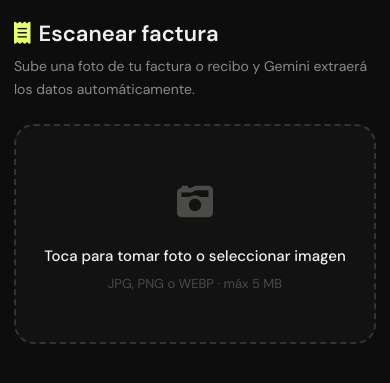
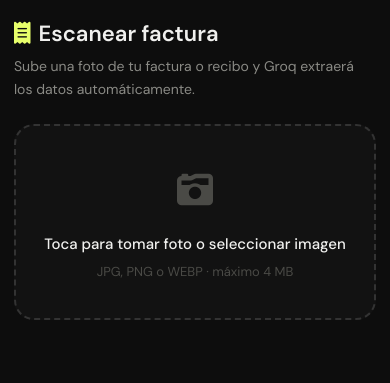
Before and after one commit to DIEGO041012/Orion-360, a Flask app: page /escanear_factura in a window 390 px wide. Shown: the part 56-439 px from the top of the page. Run offline with Flask 3, Linux system fonts and the light colour scheme; a user stored in the database is signed in; grey boxes marked "Sample" are stand-in pictures; a database or web service that is not in the repository returns one stand-in record (values such as "Sample title"); some libraries are stand-ins or nearby versions.

Commit message:
se integra la ia para facturacion y asistente

````diff
--- a/app.py
+++ b/app.py
@@ -23,6 +23,7 @@ import psycopg2
 import psycopg2.extras
 from werkzeug.security import generate_password_hash, check_password_hash
 from werkzeug.utils import secure_filename
+from groq import Groq
 from google import genai
 from google.genai import types
 from PIL import Image
@@ -466,42 +467,90 @@ except Exception as e:
 
 
 # ══════════════════════════════════════════════════════════
-# CONFIGURACIÓN GEMINI (nueva librería google-genai)
-# ══════════════════════════════════════════════════════════
-
-def inicializar_gemini():
-    api_key = app.config.get('GEMINI_API_KEY')
-    if not api_key or api_key == 'your_gemini_api_key_here':
-        print('⚠️ GEMINI_API_KEY no configurado.')
+# CONFIGURACIÓN GROQ
+# ══════════════════════════════════════════════════════════
+
+def inicializar_groq():
+    api_key = app.config.get('GROQ_API_KEY')
+
+    if not api_key:
+        print('⚠️ GROQ_API_KEY no configurada; la función de asistente no funcionará.')
         return None
-    try:
-        cliente = genai.Client(api_key=api_key)
-        print('✅ Gemini API inicializada correctamente.')
+
+    try:
+        cliente = Groq(api_key=api_key)
+        print('✅ Groq API inicializada correctamente.')
         return cliente
     except Exception as e:
-        print('⚠️ No se pudo inicializar Gemini:', str(e)[:180])
+        print('⚠️ No se pudo inicializar Groq:', str(e)[:180])
         return None
 
 
-def generar_respuesta_gemini(prompt, imagen_binaria=None, mime_type=None):
-    if model is None:
-        raise RuntimeError('GEMINI_API_KEY no está configurado o el modelo no se inició.')
-
-    contenido = ['Responde siempre en español.', prompt]
+groq_client = inicializar_groq()
+
+
+def generar_respuesta_groq(prompt, imagen_binaria=None, mime_type=None):
+    if groq_client is None:
+        raise RuntimeError('GROQ_API_KEY no está configurada o Groq no se inició.')
+
+    # Modelo rápido para texto
+    modelo_texto = 'llama-3.3-70b-versatile'
+
+    # Modelo multimodal para imágenes/facturas
+    modelo_vision = 'meta-llama/llama-4-maverick-17b-128e-instruct'
 
     if imagen_binaria and mime_type:
-        contenido.append(
-            types.Part.from_bytes(data=imagen_binaria, mime_type=mime_type)
+        imagen_base64 = base64.b64encode(imagen_binaria).decode('utf-8')
+
+        messages = [
+            {
+                'role': 'system',
+                'content': 'Responde siempre en español. Si se solicita JSON, responde únicamente JSON válido.'
+            },
+            {
+                'role': 'user',
+                'content': [
+                    {
+                        'type': 'text',
+                        'text': prompt
+                    },
+                    {
+                        'type': 'image_url',
+                        'image_url': {
+                            'url': f'data:{mime_type};base64,{imagen_base64}'
+                        }
+                    }
+                ]
+            }
+        ]
+
+        respuesta = groq_client.chat.completions.create(
+            model=modelo_vision,
+            messages=messages,
+            temperature=0.1,
+            max_completion_tokens=1024
         )
 
-    respuesta = model.models.generate_content(
-        model='gemini-2.0-flash',
-        contents=contenido
-    )
-    return respuesta.text
-
-
-model = inicializar_gemini()
+    else:
+        messages = [
+            {
+                'role': 'system',
+                'content': 'Responde siempre en español, claro y útil.'
+            },
+            {
+                'role': 'user',
+                'content': prompt
+            }
+        ]
+
+        respuesta = groq_client.chat.completions.create(
+            model=modelo_texto,
+            messages=messages,
+            temperature=0.4,
+            max_completion_tokens=1200
+        )
+
+    return respuesta.choices[0].message.content
 
 # ══════════════════════════════════════════════════════════
 # CONFIGURACIÓN ARCHIVOS & FILTROS JINJA
@@ -2540,7 +2589,7 @@ def editar_idea(id):
 
 
 # ══════════════════════════════════════════════════════════
-# ASISTENTE (Gemini)
+# ASISTENTE (Groq)
 # ══════════════════════════════════════════════════════════
 
 @app.route('/asistente')
@@ -2553,53 +2602,161 @@ def asistente():
 @login_required
 def consultar():
     consulta_usuario = request.form.get('consulta', '')
-    imagen           = request.files.get('imagen', None)
+    imagen = request.files.get('imagen', None)
 
     if not consulta_usuario:
         return jsonify({"error": "Consulta vacía", "mensaje": "⚠️ Consulta vacía"}), 400
 
     imagen_binaria = None
-    mime_type      = None
+    mime_type = None
+
     if imagen and imagen.filename != "":
         try:
             imagen_binaria = imagen.read()
+
             if imagen_binaria:
                 tipo = imagen.mimetype.split("/")[-1]
+
                 if tipo == "jpg":
                     tipo = "jpeg"
+
                 mime_type = f"image/{tipo}"
+
         except Exception as e:
-            return jsonify({"error": str(e), "mensaje": f"❌ Error al procesar la imagen: {str(e)}"}), 500
-
-    try:
-        texto_respuesta = generar_respuesta_gemini(consulta_usuario, imagen_binaria, mime_type)
+            return jsonify({
+                "error": str(e),
+                "mensaje": f"❌ Error al procesar la imagen: {str(e)}"
+            }), 500
+
+    try:
+        texto_respuesta = generar_respuesta_groq(
+            consulta_usuario,
+            imagen_binaria,
+            mime_type
+        )
+
         return jsonify({"mensaje": texto_respuesta})
+
     except Exception as e:
-        return jsonify({"error": str(e), "mensaje": f"❌ Error al procesar la consulta: {str(e)}"}), 500
-
-
-@app.route('/gemini_status')
-@login_required
-def gemini_status():
+        return jsonify({
+            "error": str(e),
+            "mensaje": f"❌ Error al procesar la consulta: {str(e)}"
+        }), 500
+
+
+@app.route('/groq_status')
+@login_required
+def groq_status():
     return jsonify({
-        "enabled": model is not None,
-        "message": "Gemini está configurado." if model is not None else "Gemini no está disponible. Verifica GEMINI_API_KEY."
+        "enabled": groq_client is not None,
+        "message": "Groq está configurado." if groq_client is not None else "Groq no está disponible. Verifica GROQ_API_KEY."
     })
 
-
-# ══════════════════════════════════════════════════════════
-# ESCÁNER DE FACTURAS
+# ══════════════════════════════════════════════════════════
+# CONFIGURACIÓN GROQ
+# ══════════════════════════════════════════════════════════
+
+from groq import Groq
+
+def inicializar_groq():
+    api_key = app.config.get('GROQ_API_KEY')
+
+    if not api_key:
+        print('⚠️ GROQ_API_KEY no configurada.')
+        return None
+
+    try:
+        cliente = Groq(api_key=api_key)
+        print('✅ Groq API inicializada correctamente.')
+        return cliente
+    except Exception as e:
+        print('⚠️ No se pudo inicializar Groq:', str(e)[:180])
+        return None
+
+
+groq_client = inicializar_groq()
+
+
+def generar_respuesta_groq(prompt, imagen_binaria=None, mime_type=None):
+    if groq_client is None:
+        raise RuntimeError('GROQ_API_KEY no está configurada o Groq no se inició.')
+
+    modelo_texto = 'llama-3.3-70b-versatile'
+    modelo_vision = 'meta-llama/llama-4-scout-17b-16e-instruct'
+
+    if imagen_binaria and mime_type:
+        imagen_base64 = base64.b64encode(imagen_binaria).decode('utf-8')
+
+        respuesta = groq_client.chat.completions.create(
+            model=modelo_vision,
+            messages=[
+                {
+                    "role": "system",
+                    "content": (
+                        "Eres ORION, el asistente inteligente de Orion 360. "
+                        "Responde siempre en español. Si se solicita JSON, "
+                        "devuelve únicamente JSON válido."
+                    )
+                },
+                {
+                    "role": "user",
+                    "content": [
+                        {"type": "text", "text": prompt},
+                        {
+                            "type": "image_url",
+                            "image_url": {
+                                "url": f"data:{mime_type};base64,{imagen_base64}"
+                            }
+                        }
+                    ]
+                }
+            ],
+            temperature=0.1,
+            max_completion_tokens=1024,
+            response_format={"type": "json_object"}
+        )
+    else:
+        respuesta = groq_client.chat.completions.create(
+            model=modelo_texto,
+            messages=[
+                {
+                    "role": "system",
+                    "content": (
+                        "Eres ORION, el asistente inteligente de Orion 360. "
+                        "Ayudas con agenda, finanzas, deudas, préstamos, gastos, "
+                        "ingresos, tareas, compras, ideas y configuración. "
+                        "Responde claro, útil, práctico y siempre en español. "
+                        "No inventes datos privados si no fueron consultados desde la app."
+                    )
+                },
+                {"role": "user", "content": prompt}
+            ],
+            temperature=0.4,
+            max_completion_tokens=1200
+        )
+
+    return respuesta.choices[0].message.content
+
+
+# ══════════════════════════════════════════════════════════
+# ESCÁNER DE FACTURAS (Groq)
 # ══════════════════════════════════════════════════════════
 
 @app.route('/escanear_factura', methods=['GET'])
 @login_required
 def escanear_factura():
-    conn   = get_db_connection()
+    conn = get_db_connection()
     cursor = conn.cursor()
-    cursor.execute('SELECT id, nombre FROM categorias WHERE usuario_id = ?', (current_user.id,))
+
+    cursor.execute(
+        'SELECT id, nombre FROM categorias WHERE usuario_id = ?',
+        (current_user.id,)
+    )
     categorias = cursor.fetchall()
+
     cursor.close()
     conn.close()
+
     return render_template('escanear_factura.html', categorias=categorias)
 
 
@@ -2613,53 +2770,87 @@ def procesar_factura():
 
     try:
         imagen_binaria = imagen.read()
+
+        if not imagen_binaria:
+            return jsonify({'error': 'La imagen está vacía'}), 400
+
+        # Groq con base64 funciona mejor con imágenes no muy pesadas
+        if len(imagen_binaria) > 4 * 1024 * 1024:
+            return jsonify({'error': 'La imagen es muy pesada. Usa una imagen menor a 4 MB.'}), 400
+
         tipo = imagen.mimetype.split('/')[-1]
+
         if tipo == 'jpg':
             tipo = 'jpeg'
+
+        if tipo not in ['jpeg', 'png', 'webp']:
+            return jsonify({'error': 'Formato no soportado. Usa JPG, PNG o WEBP.'}), 400
+
         mime_type = f'image/{tipo}'
+
     except Exception as e:
         return jsonify({'error': f'Error al leer la imagen: {str(e)}'}), 500
 
-    prompt = """Analiza esta factura o recibo y extrae la información en formato JSON.
-Responde ÚNICAMENTE con el JSON, sin texto adicional, sin bloques de código, sin explicaciones.
+    prompt = f"""Analiza esta factura o recibo y extrae la información en formato JSON.
+
+Fecha de hoy: {date.today().isoformat()}
+
+Responde ÚNICAMENTE con JSON válido.
+No uses markdown.
+No uses bloques de código.
+No agregues explicaciones.
+
 El JSON debe tener exactamente estas claves:
-{
+{{
   "descripcion": "nombre del establecimiento o descripción del gasto",
   "monto": 0.00,
   "fecha": "YYYY-MM-DD"
-}
-Si no puedes leer algún campo con certeza, usa estos valores por defecto:
-- descripcion: "Gasto escaneado"
-- monto: 0.00
-- fecha: fecha de hoy en formato YYYY-MM-DD
-Responde SOLO el JSON, nada más."""
-
-    try:
-        resultado = generar_respuesta_gemini(prompt, imagen_binaria, mime_type)
-
-        # Limpiar la respuesta por si Gemini agrega texto extra
-        resultado = resultado.strip()
-        if resultado.startswith('```'):
-            resultado = resultado.split('```')[1]
-            if resultado.startswith('json'):
-                resultado = resultado[4:]
-        resultado = resultado.strip()
+}}
+
+Reglas:
+- "descripcion" debe ser corta y clara.
+- "monto" debe ser numérico, sin símbolo de moneda, sin puntos de miles.
+- "fecha" debe estar en formato YYYY-MM-DD.
+- Si el recibo está en español, interpreta total, subtotal, valor pagado o total a pagar.
+- Si no puedes leer algún campo con certeza, usa:
+  - descripcion: "Gasto escaneado"
+  - monto: 0.00
+  - fecha: "{date.today().isoformat()}"
+
+Responde SOLO JSON válido."""
+
+    try:
+        resultado = generar_respuesta_groq(prompt, imagen_binaria, mime_type)
+        resultado = (resultado or '').strip()
+
+        # Limpieza defensiva por si el modelo devuelve texto extra
+        resultado = resultado.replace('```json', '').replace('```', '').strip()
+
+        inicio = resultado.find('{')
+        fin = resultado.rfind('}')
+
+        if inicio != -1 and fin != -1:
+            resultado = resultado[inicio:fin + 1]
 
         datos = json.loads(resultado)
 
-        # Validar y limpiar los datos
         descripcion = str(datos.get('descripcion', 'Gasto escaneado')).strip()
-        fecha       = str(datos.get('fecha', date.today().isoformat())).strip()
+        fecha = str(datos.get('fecha', date.today().isoformat())).strip()
+
+        monto_raw = datos.get('monto', 0)
+
         try:
-            monto = float(datos.get('monto', 0))
+            monto = float(str(monto_raw).replace('$', '').replace(',', '').strip())
         except (ValueError, TypeError):
             monto = 0.0
 
-        # Validar formato de fecha
         try:
             datetime.strptime(fecha, '%Y-%m-%d')
         except ValueError:
             fecha = date.today().isoformat()
+
+        if not descripcion:
+            descripcion = 'Gasto escaneado'
 
         return jsonify({
             'exito': True,
@@ -2669,7 +2860,6 @@ Responde SOLO el JSON, nada más."""
         })
 
     except json.JSONDecodeError:
-        # Si Gemini no devuelve JSON válido, devolver valores por defecto
         return jsonify({
             'exito': True,
             'descripcion': 'Gasto escaneado',
@@ -2677,7 +2867,9 @@ Responde SOLO el JSON, nada más."""
             'fecha': date.today().isoformat(),
             'advertencia': 'No se pudo leer la factura con claridad. Completa los datos manualmente.'
         })
+
     except Exception as e:
+        print('Error Groq factura:', e)
         return jsonify({'error': f'Error al procesar: {str(e)}'}), 500
 
 
@@ -2685,9 +2877,9 @@ Responde SOLO el JSON, nada más."""
 @login_required
 def guardar_factura():
     try:
-        fecha       = (request.form.get('fecha') or '').strip()
+        fecha = (request.form.get('fecha') or '').strip()
         descripcion = (request.form.get('descripcion') or '').strip()
-        monto_raw   = (request.form.get('monto') or '0').strip()
+        monto_raw = (request.form.get('monto') or '0').strip()
         categoria_id = request.form.get('categoria_id') or None
 
         if not fecha or not descripcion:
@@ -2700,12 +2892,17 @@ def guardar_factura():
             flash('El monto no es válido.', 'danger')
             return redirect(url_for('escanear_factura'))
 
-        conn   = get_db_connection()
+        conn = get_db_connection()
         cursor = conn.cursor()
+
         cursor.execute(
-            'INSERT INTO movimientos (fecha, descripcion, valor, tipo, usuario_id, categoria_id) VALUES (?, ?, ?, ?, ?, ?)',
+            '''
+            INSERT INTO movimientos (fecha, descripcion, valor, tipo, usuario_id, categoria_id)
+            VALUES (?, ?, ?, ?, ?, ?)
+            ''',
             (fecha, descripcion, monto, 'gasto', current_user.id, categoria_id)
         )
+
         conn.commit()
         cursor.close()
         conn.close()
@@ -2719,6 +2916,7 @@ def guardar_factura():
         return redirect(url_for('escanear_factura'))
 
 
+
 # ══════════════════════════════════════════════════════════
 # PUNTO DE ENTRADA
 # ══════════════════════════════════════════════════════════
--- a/config.py
+++ b/config.py
@@ -21,6 +21,7 @@ class Config:
     CLOUDINARY_API_KEY = os.environ.get('CLOUDINARY_API_KEY')
     CLOUDINARY_API_SECRET = os.environ.get('CLOUDINARY_API_SECRET')
     OPENWEATHER_API_KEY = os.environ.get('OPENWEATHER_API_KEY')
+    GROQ_API_KEY = os.environ.get('GROQ_API_KEY')
 
     # Flask-Mail
     MAIL_SERVER = 'smtp.gmail.com'
--- a/requirements.txt
+++ b/requirements.txt
@@ -20,3 +20,4 @@ flask-mail
 itsdangerous
 python-bidi==0.4.2
 xhtml2pdf==0.2.16
+groq
--- a/templates/escanear_factura.html
+++ b/templates/escanear_factura.html
@@ -130,6 +130,12 @@
     animation: spin 0.8s linear infinite;
 }
 @keyframes spin { to { transform: rotate(360deg); } }
+
+@media (max-width: 620px) {
+    .scanner-page { max-width: 100%; }
+    .upload-zone { padding: 36px 18px; }
+    .result-card { padding: 20px; }
+}
 </style>
 {% endblock %}
 
@@ -138,7 +144,7 @@
 
   <div class="scanner-header">
     <h1><i class="fa-solid fa-receipt" style="margin-right:8px;color:var(--accent)"></i>Escanear factura</h1>
-    <p>Sube una foto de tu factura o recibo y Gemini extraerá los datos automáticamente.</p>
+    <p>Sube una foto de tu factura o recibo y Groq extraerá los datos automáticamente.</p>
   </div>
 
   {% with messages = get_flashed_messages(with_categories=true) %}
@@ -151,35 +157,31 @@
     {% endfor %}
   {% endwith %}
 
-  <!-- Zona de carga -->
   <div class="upload-zone" id="uploadZone">
-    <input type="file" id="inputImagen" accept="image/*" capture="environment">
+    <input type="file" id="inputImagen" accept="image/jpeg,image/png,image/webp" capture="environment">
     <div class="upload-icon"><i class="fa-solid fa-camera-retro"></i></div>
     <div class="upload-title">Toca para tomar foto o seleccionar imagen</div>
-    <div class="upload-sub">JPG, PNG o WEBP · máx 5 MB</div>
+    <div class="upload-sub">JPG, PNG o WEBP · máximo 4 MB</div>
   </div>
 
-  <!-- Preview -->
   <div class="preview-section" id="previewSection">
     <div class="preview-img-wrap">
       <img id="previewImg" src="" alt="Vista previa de la factura">
     </div>
     <button class="btn-scan" id="btnScan" type="button">
       <i class="fa-solid fa-wand-magic-sparkles"></i>
-      Analizar con Gemini
+      Analizar con Groq
     </button>
     <button class="btn-reiniciar" type="button" onclick="reiniciar()">
       <i class="fa-solid fa-arrow-rotate-left"></i> Cambiar imagen
     </button>
   </div>
 
-  <!-- Loading -->
   <div class="loading-state" id="loadingState">
     <div class="spinner"></div>
-    <span>Leyendo la factura...</span>
+    <span>Leyendo la factura con Groq...</span>
   </div>
 
-  <!-- Resultado -->
   <div class="result-card" id="resultCard">
     <div>
       <h3><i class="fa-solid fa-circle-check" style="color:var(--green);margin-right:6px"></i>Datos extraídos</h3>
@@ -202,7 +204,7 @@
 
         <div style="display:grid;grid-template-columns:1fr 1fr;gap:14px;">
           <div class="form-field">
-            <label>Monto (total)</label>
+            <label>Monto total</label>
             <input type="number" name="monto" id="campoMonto" step="0.01" min="0" required>
           </div>
           <div class="form-field">
@@ -212,7 +214,7 @@
         </div>
 
         <div class="form-field">
-          <label>Categoría (opcional)</label>
+          <label>Categoría opcional</label>
           <select name="categoria_id">
             <option value="">Sin categoría</option>
             {% for cat in categorias %}
@@ -236,20 +238,45 @@
 </div>
 
 <script>
-const inputImagen  = document.getElementById('inputImagen');
-const uploadZone   = document.getElementById('uploadZone');
+const inputImagen = document.getElementById('inputImagen');
+const uploadZone = document.getElementById('uploadZone');
 const previewSection = document.getElementById('previewSection');
-const previewImg   = document.getElementById('previewImg');
+const previewImg = document.getElementById('previewImg');
 const loadingState = document.getElementById('loadingState');
-const resultCard   = document.getElementById('resultCard');
-const btnScan      = document.getElementById('btnScan');
+const resultCard = document.getElementById('resultCard');
+const btnScan = document.getElementById('btnScan');
 
 let archivoSeleccionado = null;
 
+function validarImagen(file) {
+    if (!file) return false;
+
+    const formatosPermitidos = ['image/jpeg', 'image/png', 'image/webp'];
+
+    if (!formatosPermitidos.includes(file.type)) {
+        alert('Formato no válido. Usa JPG, PNG o WEBP.');
+        return false;
+    }
+
+    if (file.size > 4 * 1024 * 1024) {
+        alert('La imagen es muy pesada. Usa una imagen menor a 4 MB.');
+        return false;
+    }
+
+    return true;
+}
+
 inputImagen.addEventListener('change', function () {
     const file = this.files[0];
-    if (!file) return;
+
+    if (!validarImagen(file)) {
+        inputImagen.value = '';
+        archivoSeleccionado = null;
+        return;
+    }
+
     archivoSeleccionado = file;
+
     const reader = new FileReader();
     reader.onload = e => {
         previewImg.src = e.target.result;
@@ -259,15 +286,31 @@ inputImagen.addEventListener('change', function () {
     reader.readAsDataURL(file);
 });
 
-uploadZone.addEventListener('dragover', e => { e.preventDefault(); uploadZone.classList.add('drag-over'); });
-uploadZone.addEventListener('dragleave', () => uploadZone.classList.remove('drag-over'));
+uploadZone.addEventListener('dragover', e => {
+    e.preventDefault();
+    uploadZone.classList.add('drag-over');
+});
+
+uploadZone.addEventListener('dragleave', () => {
+    uploadZone.classList.remove('drag-over');
+});
+
 uploadZone.addEventListener('drop', e => {
     e.preventDefault();
     uploadZone.classList.remove('drag-over');
+
     const file = e.dataTransfer.files[0];
-    if (file && file.type.startsWith('image/')) {
-        inputImagen.files = e.dataTransfer.files;
-        inputImagen.dispatchEvent(new Event('change'));
+
+    if (file && validarImagen(file)) {
+        archivoSeleccionado = file;
+
+        const reader = new FileReader();
+        reader.onload = ev => {
+            previewImg.src = ev.target.result;
+            uploadZone.style.display = 'none';
+            previewSection.classList.add('visible');
+        };
+        reader.readAsDataURL(file);
     }
 });
 
@@ -275,6 +318,7 @@ btnScan.addEventListener('click', async function () {
     if (!archivoSeleccionado) return;
 
     previewSection.classList.remove('visible');
+    resultCard.classList.remove('visible');
     loadingState.classList.add('visible');
     btnScan.disabled = true;
 
@@ -282,28 +326,31 @@ btnScan.addEventListener('click', async function () {
     formData.append('imagen', archivoSeleccionado);
 
     try {
-        const response = await fetch('/procesar_factura', {
+        const response = await fetch('{{ url_for("procesar_factura") }}', {
             method: 'POST',
             body: formData,
             headers: { 'X-CSRFToken': '{{ csrf_token() }}' }
         });
+
         const data = await response.json();
-
         loadingState.classList.remove('visible');
 
-        if (data.error) {
-            alert('Error: ' + data.error);
+        if (!response.ok || data.error) {
+            alert('Error: ' + (data.error || 'No se pudo procesar la factura.'));
             reiniciar();
             return;
         }
 
         document.getElementById('campoDescripcion').value = data.descripcion || '';
-        document.getElementById('campoMonto').value       = data.monto || '';
-        document.getElementById('campoFecha').value       = data.fecha || '';
+        document.getElementById('campoMonto').value = data.monto || '';
+        document.getElementById('campoFecha').value = data.fecha || '';
 
         if (data.advertencia) {
             document.getElementById('advertencia').classList.add('visible');
             document.getElementById('advertenciaTexto').textContent = data.advertencia;
+        } else {
+            document.getElementById('advertencia').classList.remove('visible');
+            document.getElementById('advertenciaTexto').textContent = '';
         }
 
         resultCard.classList.add('visible');
@@ -312,18 +359,21 @@ btnScan.addEventListener('click', async function () {
         loadingState.classList.remove('visible');
         alert('Error de conexión: ' + err.message);
         reiniciar();
+    } finally {
+        btnScan.disabled = false;
     }
 });
 
 function reiniciar() {
     archivoSeleccionado = null;
-    inputImagen.value   = '';
-    previewImg.src      = '';
+    inputImagen.value = '';
+    previewImg.src = '';
     uploadZone.style.display = '';
     previewSection.classList.remove('visible');
     loadingState.classList.remove('visible');
     resultCard.classList.remove('visible');
     document.getElementById('advertencia').classList.remove('visible');
+    document.getElementById('advertenciaTexto').textContent = '';
     btnScan.disabled = false;
 }
 </script>
````
